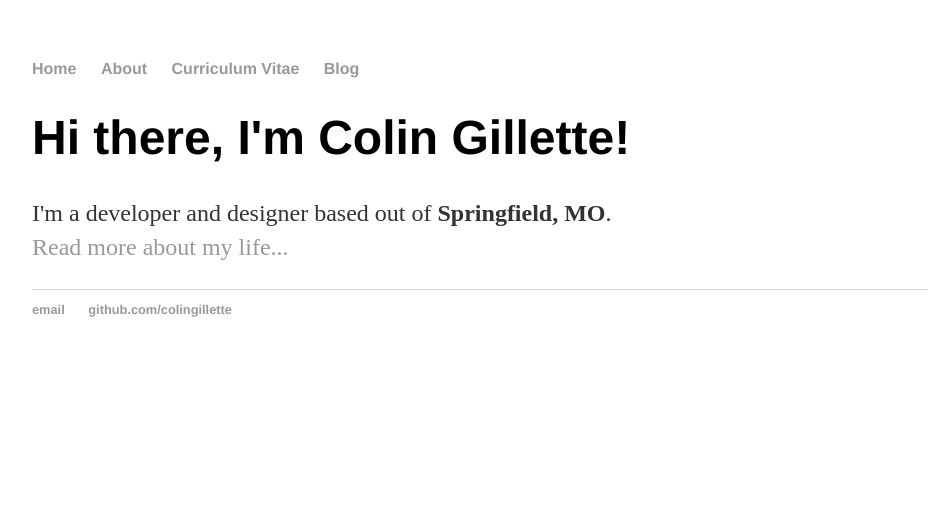
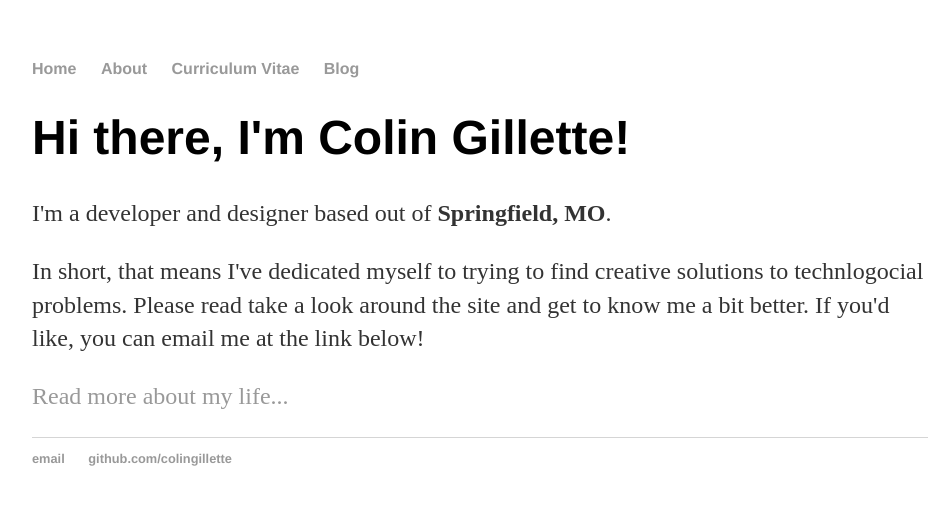
Before and after one commit to colingillette/colingillette.github.io, a Jekyll site: the page built from index.html, in a window 1280 px wide. Shown: the top 505 px of the page, without its empty margins (160-1112 px from the left). Built offline with Jekyll 4.4.1, drawn with Linux system fonts in a browser that asks for light colours.

Commit message:
add content to home page

```diff
--- a/index.html
+++ b/index.html
@@ -4,6 +4,11 @@ title: Colin Gillette, Developer
 ---
 <div class="blurb">
     <h1>Hi there, I'm Colin Gillette!</h1>
-    <p>I'm a developer and designer based out of <strong>Springfield, MO</strong>.
-        <br><a href="/about">Read more about my life...</a></p>
+    <p>I'm a developer and designer based out of <strong>Springfield, MO</strong>.</p>
+    <p>
+        In short, that means I've dedicated myself to trying to find creative solutions to technlogocial problems.
+        Please read take a look around the site and get to know me a bit better. If you'd like, you can email me at the link
+        below!
+    </p>
+    <p><a href="/about">Read more about my life...</a></p>
 </div><!-- /.blurb -->
```
